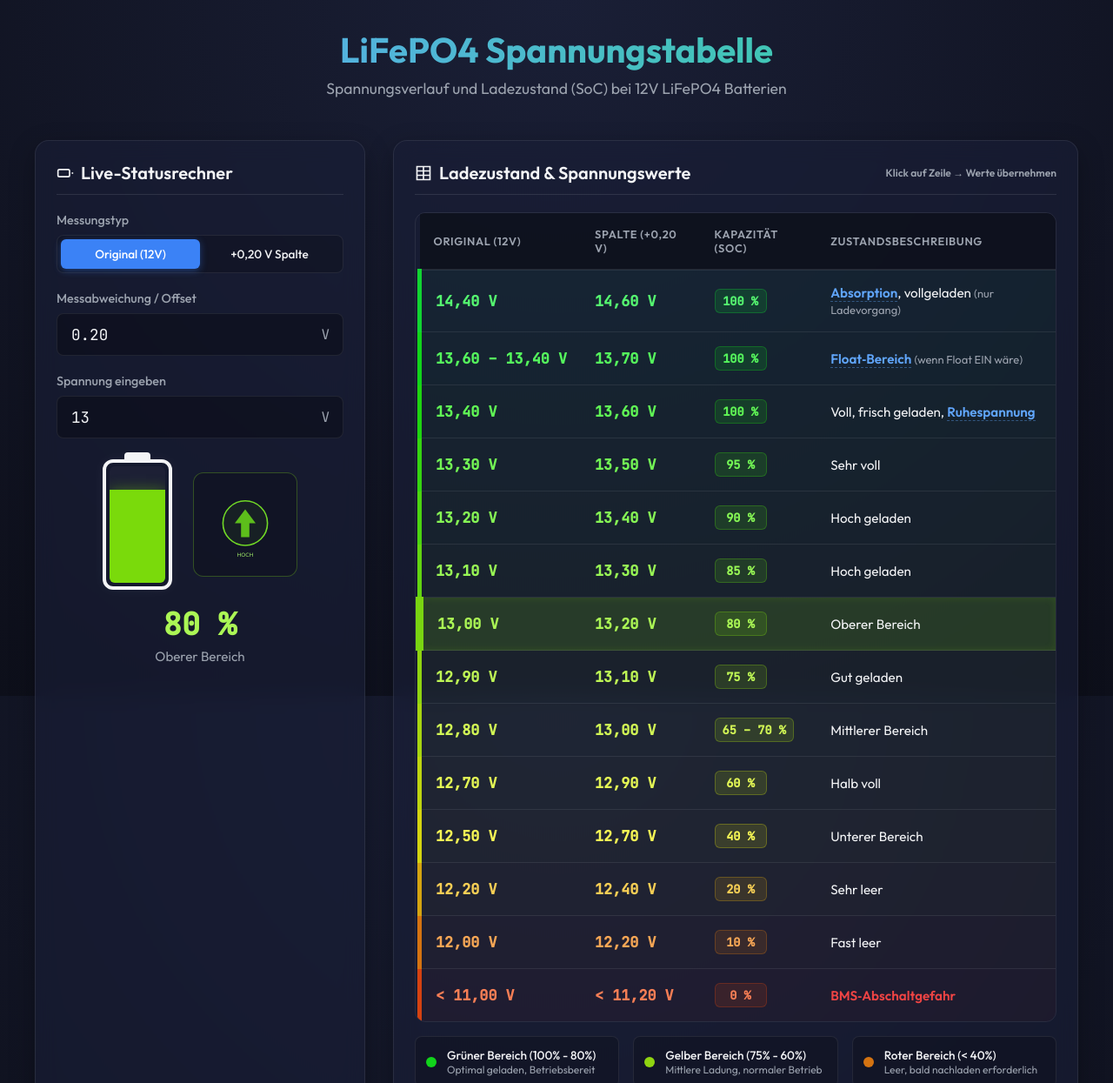
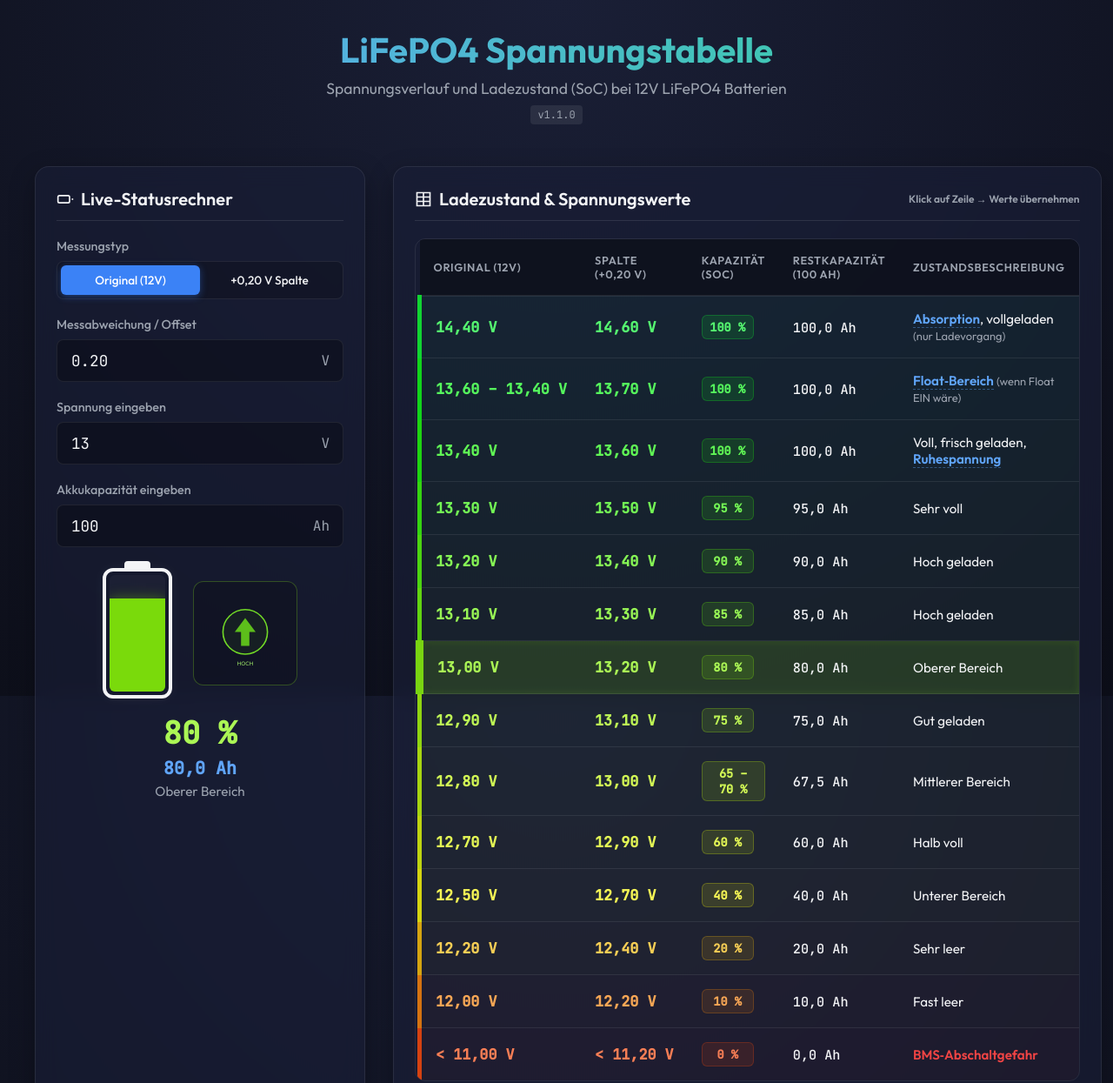
Before and after one commit to linuxjonny/batterietabelle, a plain HTML site: page index.html in a window 1280 px wide. Shown: the top 1245 px of the page at 87% size. Drawn offline with Linux system fonts and the light colour scheme.

Commit message:
feat: add app version v1.1.0 and dynamic battery capacity calculation in Ah

```diff
--- a/index.html
+++ b/index.html
@@ -84,6 +84,17 @@
         header p {
             color: var(--text-secondary);
             font-size: 1.1rem;
+        }
+
+        .app-version {
+            display: inline-block;
+            font-size: 0.75rem;
+            background: rgba(255, 255, 255, 0.08);
+            padding: 0.2rem 0.5rem;
+            border-radius: 4px;
+            margin-top: 0.5rem;
+            color: var(--text-secondary);
+            font-family: var(--font-mono);
         }
 
         /* Dashboard Layout Grid */
@@ -528,6 +539,7 @@
         <header>
             <h1>LiFePO4 Spannungstabelle</h1>
             <p>Spannungsverlauf und Ladezustand (SoC) bei 12V LiFePO4 Batterien</p>
+            <span class="app-version">v1.1.0</span>
         </header>
 
         <div class="dashboard-grid">
@@ -570,6 +582,14 @@
                     </div>
                 </div>
 
+                <div class="calc-group">
+                    <span class="calc-label">Akkukapazität eingeben</span>
+                    <div class="input-wrapper">
+                        <input type="number" id="cap-input" step="1" min="1" max="2000" value="100">
+                        <span class="input-unit">Ah</span>
+                    </div>
+                </div>
+
                 <div class="battery-container">
                     <div class="battery-visual-row">
                         <div class="battery-outer">
@@ -583,6 +603,7 @@
                     </div>
                     <div class="battery-stats">
                         <div id="bat-pct" class="battery-pct">-- %</div>
+                        <div id="bat-cap-display" style="font-size: 1.25rem; font-weight: 600; color: #60a5fa; margin-top: 0.25rem; font-family: var(--font-mono);">-- Ah</div>
                         <div id="bat-status" class="battery-desc">Spannung eingeben</div>
                     </div>
                 </div>
@@ -606,6 +627,7 @@
                                 <th>Original (12V)</th>
                                 <th id="th-offset">Spalte (+0,20 V)</th>
                                 <th>Kapazität (SoC)</th>
+                                <th id="th-capacity">Restkapazität (100 Ah)</th>
                                 <th>Zustandsbeschreibung</th>
                             </tr>
                         </thead>
@@ -615,6 +637,7 @@
                                 <td class="col-voltage">14,40 V</td>
                                 <td class="col-voltage">14,60 V</td>
                                 <td class="col-pct"><span class="badge-pct">100 %</span></td>
+                                <td class="col-cap" style="font-family: var(--font-mono); font-weight: 500;">-- Ah</td>
                                 <td class="desc-text"><span class="desc-highlight" title="Ladeendphase bei erhöhter Spannung">Absorption</span>, vollgeladen <span style="font-size:0.85em; color:var(--text-secondary);">(nur Ladevorgang)</span></td>
                             </tr>
                             <!-- Row 2 -->
@@ -622,6 +645,7 @@
                                 <td class="col-voltage">13,60 – 13,40 V</td>
                                 <td class="col-voltage">13,80 – 13,60 V</td>
                                 <td class="col-pct"><span class="badge-pct">100 %</span></td>
+                                <td class="col-cap" style="font-family: var(--font-mono); font-weight: 500;">-- Ah</td>
                                 <td class="desc-text"><span class="desc-highlight" title="Spannung zur Erhaltungsladung">Float‑Bereich</span> <span style="font-size:0.85em; color:var(--text-secondary);">(wenn Float EIN wäre)</span></td>
                             </tr>
                             <!-- Row 3 -->
@@ -629,6 +653,7 @@
                                 <td class="col-voltage">13,40 V</td>
                                 <td class="col-voltage">13,60 V</td>
                                 <td class="col-pct"><span class="badge-pct">100 %</span></td>
+                                <td class="col-cap" style="font-family: var(--font-mono); font-weight: 500;">-- Ah</td>
                                 <td class="desc-text">Voll, frisch geladen, <span class="desc-highlight" title="Stabilisierte Spannung nach Ladeende ohne Last/Ladung">Ruhespannung</span></td>
                             </tr>
                             <!-- Row 4 -->
@@ -636,6 +661,7 @@
                                 <td class="col-voltage">13,30 V</td>
                                 <td class="col-voltage">13,50 V</td>
                                 <td class="col-pct"><span class="badge-pct">95 %</span></td>
+                                <td class="col-cap" style="font-family: var(--font-mono); font-weight: 500;">-- Ah</td>
                                 <td class="desc-text">Sehr voll</td>
                             </tr>
                             <!-- Row 5 -->
@@ -643,6 +669,7 @@
                                 <td class="col-voltage">13,20 V</td>
                                 <td class="col-voltage">13,40 V</td>
                                 <td class="col-pct"><span class="badge-pct">90 %</span></td>
+                                <td class="col-cap" style="font-family: var(--font-mono); font-weight: 500;">-- Ah</td>
                                 <td class="desc-text">Hoch geladen</td>
                             </tr>
                             <!-- Row 6 -->
@@ -650,6 +677,7 @@
                                 <td class="col-voltage">13,10 V</td>
                                 <td class="col-voltage">13,30 V</td>
                                 <td class="col-pct"><span class="badge-pct">85 %</span></td>
+                                <td class="col-cap" style="font-family: var(--font-mono); font-weight: 500;">-- Ah</td>
                                 <td class="desc-text">Hoch geladen</td>
                             </tr>
                             <!-- Row 7 -->
@@ -657,6 +685,7 @@
                                 <td class="col-voltage">13,00 V</td>
                                 <td class="col-voltage">13,20 V</td>
                                 <td class="col-pct"><span class="badge-pct">80 %</span></td>
+                                <td class="col-cap" style="font-family: var(--font-mono); font-weight: 500;">-- Ah</td>
                                 <td class="desc-text">Oberer Bereich</td>
                             </tr>
                             <!-- Row 8 -->
@@ -664,6 +693,7 @@
                                 <td class="col-voltage">12,90 V</td>
                                 <td class="col-voltage">13,10 V</td>
                                 <td class="col-pct"><span class="badge-pct">75 %</span></td>
+                                <td class="col-cap" style="font-family: var(--font-mono); font-weight: 500;">-- Ah</td>
                                 <td class="desc-text">Gut geladen</td>
                             </tr>
 
@@ -672,6 +702,7 @@
                                 <td class="col-voltage">12,80 V</td>
                                 <td class="col-voltage">13,00 V</td>
                                 <td class="col-pct"><span class="badge-pct">65 – 70 %</span></td>
+                                <td class="col-cap" style="font-family: var(--font-mono); font-weight: 500;">-- Ah</td>
                                 <td class="desc-text">Mittlerer Bereich</td>
                             </tr>
                             <!-- Row 10 -->
@@ -679,6 +710,7 @@
                                 <td class="col-voltage">12,70 V</td>
                                 <td class="col-voltage">12,90 V</td>
                                 <td class="col-pct"><span class="badge-pct">60 %</span></td>
+                                <td class="col-cap" style="font-family: var(--font-mono); font-weight: 500;">-- Ah</td>
                                 <td class="desc-text">Halb voll</td>
                             </tr>
                             <!-- Row 11 -->
@@ -686,6 +718,7 @@
                                 <td class="col-voltage">12,50 V</td>
                                 <td class="col-voltage">12,70 V</td>
                                 <td class="col-pct"><span class="badge-pct">40 %</span></td>
+                                <td class="col-cap" style="font-family: var(--font-mono); font-weight: 500;">-- Ah</td>
                                 <td class="desc-text">Unterer Bereich</td>
                             </tr>
                             <!-- Row 12 -->
@@ -693,6 +726,7 @@
                                 <td class="col-voltage">12,20 V</td>
                                 <td class="col-voltage">12,40 V</td>
                                 <td class="col-pct"><span class="badge-pct">20 %</span></td>
+                                <td class="col-cap" style="font-family: var(--font-mono); font-weight: 500;">-- Ah</td>
                                 <td class="desc-text">Sehr leer</td>
                             </tr>
                             <!-- Row 13 -->
@@ -700,6 +734,7 @@
                                 <td class="col-voltage">12,00 V</td>
                                 <td class="col-voltage">12,20 V</td>
                                 <td class="col-pct"><span class="badge-pct">10 %</span></td>
+                                <td class="col-cap" style="font-family: var(--font-mono); font-weight: 500;">-- Ah</td>
                                 <td class="desc-text">Fast leer</td>
                             </tr>
                             <!-- Row 14 -->
@@ -707,6 +742,7 @@
                                 <td class="col-voltage">&lt; 11,00 V</td>
                                 <td class="col-voltage">&lt; 11,20 V</td>
                                 <td class="col-pct"><span class="badge-pct">0 %</span></td>
+                                <td class="col-cap" style="font-family: var(--font-mono); font-weight: 500;">-- Ah</td>
                                 <td class="desc-text" style="color: #ef4444; font-weight: 600;">BMS‑Abschaltgefahr</td>
                             </tr>
                         </tbody>
@@ -752,15 +788,23 @@
     <script>
         const voltInput = document.getElementById('volt-input');
         const offsetInput = document.getElementById('offset-input');
+        const capInput = document.getElementById('cap-input');
         const batLevel = document.getElementById('bat-level');
         const batPct = document.getElementById('bat-pct');
+        const batCapDisplay = document.getElementById('bat-cap-display');
         const batStatus = document.getElementById('bat-status');
         const tableRows = document.querySelectorAll('.battery-row');
         const typeRadios = document.getElementsByName('valtype');
         const thOffset = document.getElementById('th-offset');
+        const thCapacity = document.getElementById('th-capacity');
         const typePlusLabel = document.getElementById('type-plus-label');
         const savedIndicator = document.getElementById('saved-indicator');
         const stateIllust = document.getElementById('state-illust');
+
+        const APP_VERSION = 'v1.1.0';
+
+        // ... [Rest der SVG Definitionen bleibt identisch, daher hier ausgelassen] ...
+
 
         // ── SVG illustrations for each battery state ──
         // Each illustration represents the visual "mood" of the charge level.
@@ -986,13 +1030,20 @@
             return null;
         }
 
+        function getCapacity() {
+            const c = parseFloat(capInput.value);
+            return isNaN(c) || c <= 0 ? 100 : c;
+        }
+
         function updateOffsetUI() {
             const offset = getOffset();
             const label = formatOffset(offset);
+            const capacity = getCapacity();
             thOffset.textContent = `Spalte (${label})`;
             typePlusLabel.textContent = `${label} Spalte`;
+            thCapacity.textContent = `Restkapazität (${capacity} Ah)`;
 
-            // Update all plus-column cells in the table
+            // Update all plus-column cells and capacity cells in the table
             tableRows.forEach((row, idx) => {
                 const vOrig = data[idx].vOrig;
                 const vPlus = +(vOrig + offset).toFixed(2);
@@ -1005,6 +1056,12 @@
                     } else {
                         plusCell.textContent = formatted;
                     }
+                }
+                // Update capacity cell
+                const capCell = row.querySelector('.col-cap');
+                if (capCell) {
+                    const restCap = (capacity * data[idx].pct / 100).toFixed(1);
+                    capCell.textContent = `${restCap.replace('.', ',')} Ah`;
                 }
                 // Update data-v-plus attribute
                 row.setAttribute('data-v-plus', vPlus);
@@ -1028,10 +1085,12 @@
             const val = parseFloat(voltInput.value);
             const offset = getOffset();
             const isPlus = getSelectedType() === 'plus';
+            const capacity = getCapacity();
 
             if (isNaN(val)) {
                 batLevel.style.height = '0%';
                 batPct.textContent = '-- %';
+                batCapDisplay.textContent = '-- Ah';
                 batStatus.textContent = 'Spannung eingeben';
                 tableRows.forEach(r => r.classList.remove('active-row'));
                 updateIllustration(null);
@@ -1053,6 +1112,7 @@
 
             const target = data[closestIndex];
             const displayPct = Math.round(target.pct);
+            const restCap = (capacity * target.pct / 100).toFixed(1);
 
             // Highlight selected row in table
             tableRows.forEach((row, idx) => {
@@ -1072,6 +1132,7 @@
             // Text updating
             batPct.textContent = displayPct + ' %';
             batPct.style.color = `hsl(${target.hue}, 90%, 65%)`;
+            batCapDisplay.textContent = `${restCap.replace('.', ',')} Ah`;
             batStatus.textContent = target.desc;
 
             // Update illustration
@@ -1101,6 +1162,10 @@
             updateOffsetUI();
             updateStatus();
         });
+        capInput.addEventListener('input', () => {
+            updateOffsetUI();
+            updateStatus();
+        });
 
         // ── Initialization ──
         // Load saved offset from localStorage
```
